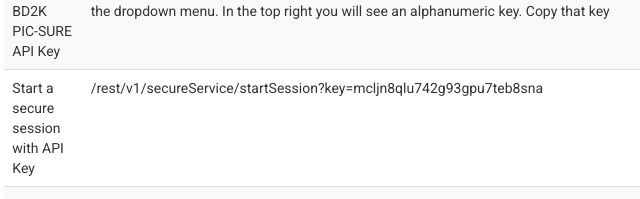
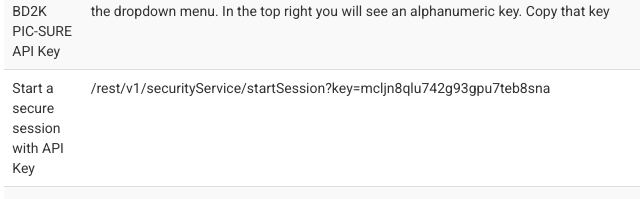
Before and after one commit to hms-dbmi/bd2k-picsure.hms.harvard.edu, a website: page www/example-01.html in a window 1280 px wide. Shown: the part 334-533 px from the top of the page, 259-899 px from the left. Drawn offline with Linux system fonts and the light colour scheme.

Commit message:
DI-885 Correct typo of URL endpoint

```diff
--- a/www/example-01.html
+++ b/www/example-01.html
@@ -95,7 +95,7 @@
                 </tr>
                 <tr>
                  <td>Start a secure session with API Key</td>
-                 <td>/rest/v1/secureService/startSession?key=mcljn8qlu742g93gpu7teb8sna</td>
+                 <td>/rest/v1/securityService/startSession?key=mcljn8qlu742g93gpu7teb8sna</td>
                  <td>
 <pre>
 {
```
